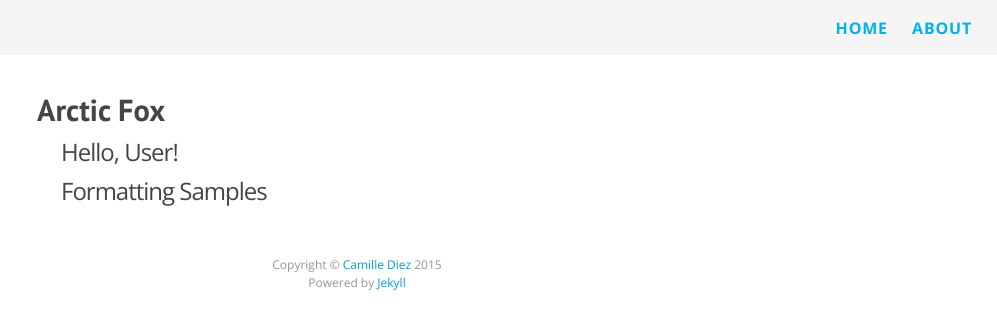
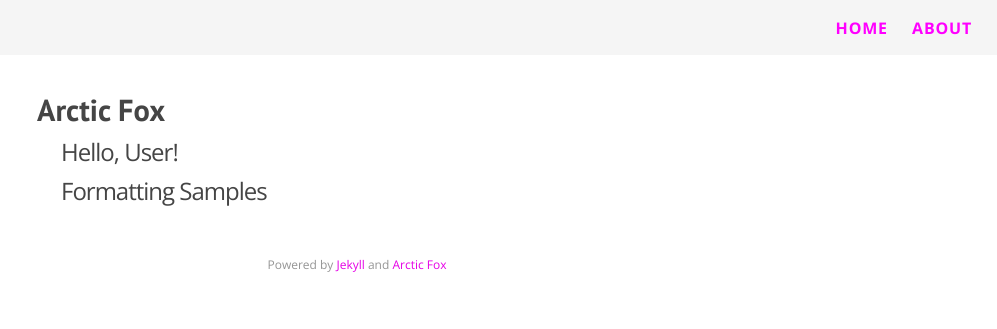
Before and after one commit to marii-moe/marii-moe.github.io, a Jekyll site: the page built from index.html, in a window 1280 px wide. Shown: the top 329 px of the page, without its empty margins (283-1280 px from the left). Built offline with Jekyll 4.4.1, drawn with Linux system fonts in a browser that asks for light colours; nearby versions of some CDN libraries; Markdown is read by kramdown in place of the engine named in the settings.

Commit message:
fixing theme stuff

```diff
--- a/_includes/footer.html
+++ b/_includes/footer.html
@@ -1,6 +1,5 @@
 <div class="footer center">
 
-  Copyright &copy; <a href=http://diezcami.github.io target="_blank">Camille Diez</a> 2015<BR />
-  Powered by <a href=http://jekyllrb.com target="_blank">Jekyll</a>
+  Powered by <a href=http://jekyllrb.com target="_blank">Jekyll</a> and <a href="https://github.com/diezcami/arctic-fox-theme/" target="_blank">Arctic Fox</a>
 
 </div>
--- a/css/main.scss
+++ b/css/main.scss
@@ -14,7 +14,7 @@ $spacing-unit:     30px;
 
 $text-color:       #454545;
 $background-color: #FFF;
-$brand-color:      #00B2EE;
+$brand-color:      #ff00ff;
 
 $grey-color:       #828282;
 $grey-color-light: lighten($grey-color, 30%);
```
Also changed, not shown: README.md.
